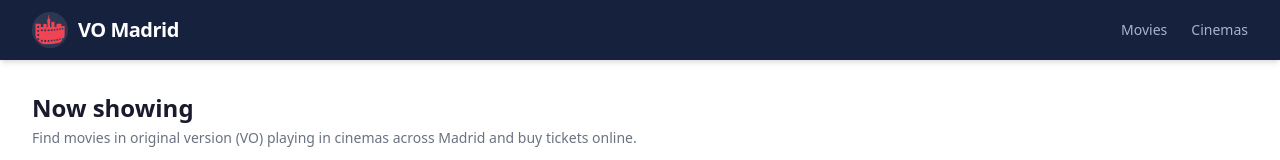
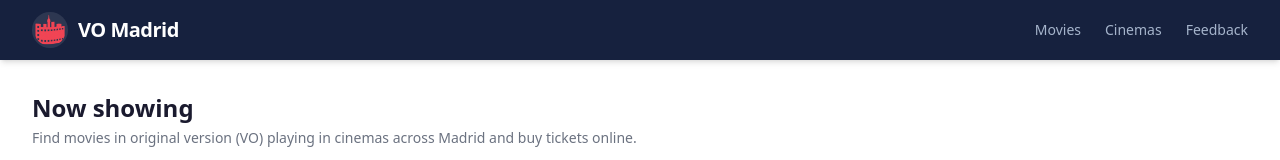
Before and after one commit to jorgeas80/vomadrid, a Next.js app: page / in a window 1280 px wide. Shown: the top 160 px of the page. Built offline with nearby package versions, Linux system fonts and the light colour scheme; no server answers.

Commit message:
Add feedback mailto link in header nav
Co-Authored-By: Claude Opus 4.6 <noreply@anthropic.com>

```diff
--- a/src/components/Header.tsx
+++ b/src/components/Header.tsx
@@ -21,6 +21,12 @@ export function Header() {
           >
             Cinemas
           </Link>
+          <a
+            href="mailto:hola@vomadrid.es?subject=VO Madrid Feedback"
+            className="text-[var(--color-header-muted)] transition-colors hover:text-[var(--color-header-text)]"
+          >
+            Feedback
+          </a>
         </nav>
       </div>
     </header>
```
